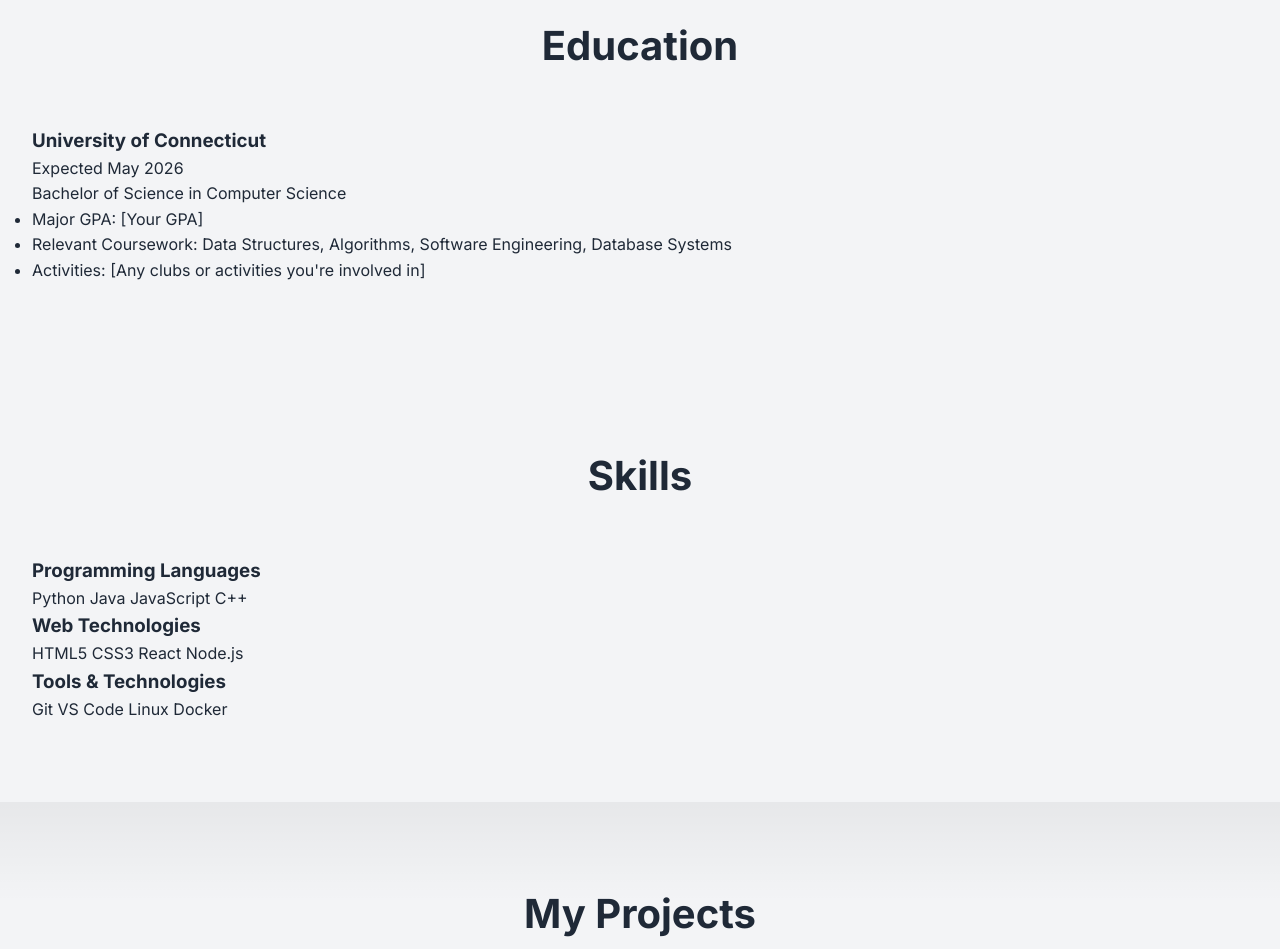
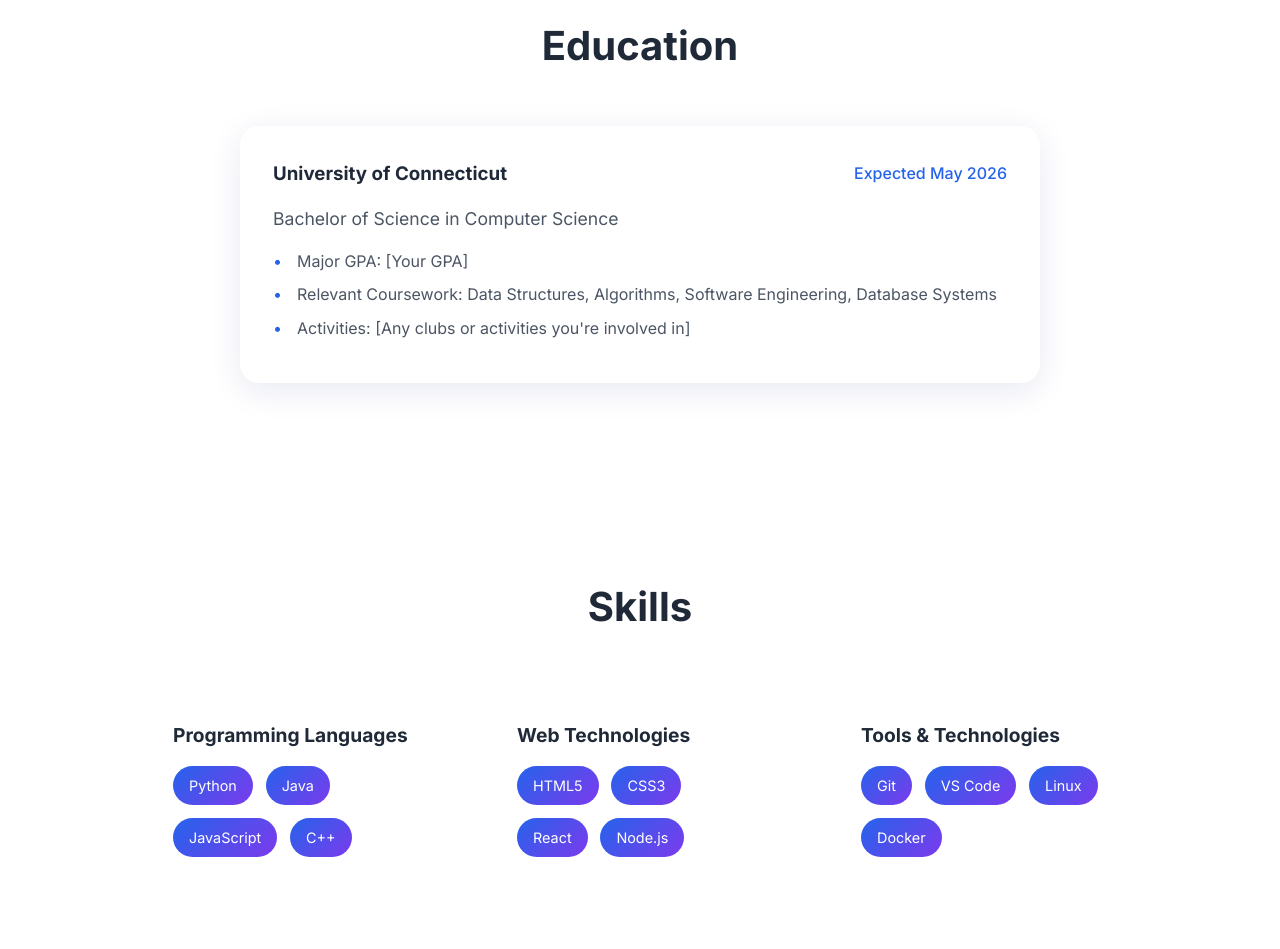
Before and after one commit to viktor676/Website, a plain HTML site: page index.html in a window 1280 px wide. Shown: the part 1340-2289 px from the top of the page. Drawn offline with Linux system fonts and the light colour scheme; a script that the page names is missing.

Commit message:
Implement dark theme and theme toggle styles
Added dark theme variables and styles for theme toggle.

```diff
--- a/css/style.css
+++ b/css/style.css
@@ -6,21 +6,41 @@
 }
 
 :root {
+    /* Light theme */
     --primary: #2563eb;
     --secondary: #7c3aed;
-    --dark: #1f2937;
-    --light: #f3f4f6;
+    --background: #ffffff;
+    --surface: #f3f4f6;
+    --text: #1f2937;
+    --text-secondary: #4b5563;
     --glass: rgba(255, 255, 255, 0.1);
+    --card-bg: rgba(255, 255, 255, 0.7);
+    --card-border: rgba(255, 255, 255, 0.18);
+    --nav-bg: rgba(255, 255, 255, 0.8);
+}
+
+[data-theme="dark"] {
+    --primary: #60a5fa;
+    --secondary: #a78bfa;
+    --background: #111827;
+    --surface: #1f2937;
+    --text: #f3f4f6;
+    --text-secondary: #d1d5db;
+    --glass: rgba(0, 0, 0, 0.1);
+    --card-bg: rgba(31, 41, 55, 0.7);
+    --card-border: rgba(255, 255, 255, 0.1);
+    --nav-bg: rgba(17, 24, 39, 0.8);
 }
 
 body {
     font-family: 'Inter', -apple-system, BlinkMacSystemFont, 'Segoe UI', Roboto, Oxygen, Ubuntu, Cantarell, sans-serif;
     line-height: 1.6;
-    color: var(--dark);
-    background-color: var(--light);
+    color: var(--text);
+    background-color: var(--background);
     overflow-x: hidden;
     opacity: 0;
     animation: fadeIn 0.5s ease-in forwards;
+    transition: background-color 0.3s ease, color 0.3s ease;
 }
 
 /* Scrollbar styling */
@@ -361,6 +381,156 @@ section h2 {
     box-shadow: 0 5px 15px rgba(0, 0, 0, 0.2);
 }
 
+/* Theme Toggle */
+.theme-toggle {
+    position: fixed;
+    top: 1rem;
+    right: 1rem;
+    width: 40px;
+    height: 40px;
+    border-radius: 50%;
+    border: none;
+    background: var(--surface);
+    color: var(--text);
+    cursor: pointer;
+    display: flex;
+    align-items: center;
+    justify-content: center;
+    transition: all 0.3s ease;
+    z-index: 1001;
+    box-shadow: 0 2px 10px rgba(0, 0, 0, 0.1);
+}
+
+.theme-toggle:hover {
+    transform: scale(1.1);
+}
+
+.theme-toggle svg {
+    width: 20px;
+    height: 20px;
+    stroke-width: 2px;
+}
+
+.sun-icon {
+    display: none;
+}
+
+[data-theme="dark"] .sun-icon {
+    display: block;
+}
+
+[data-theme="dark"] .moon-icon {
+    display: none;
+}
+
+/* Education Section */
+.education-content {
+    max-width: 800px;
+    margin: 0 auto;
+}
+
+.education-card {
+    background: var(--card-bg);
+    backdrop-filter: blur(8px);
+    -webkit-backdrop-filter: blur(8px);
+    border-radius: 20px;
+    padding: 2rem;
+    margin-bottom: 2rem;
+    border: 1px solid var(--card-border);
+    box-shadow: 0 8px 32px rgba(31, 38, 135, 0.1);
+    transition: all 0.3s ease;
+}
+
+.education-card:hover {
+    transform: translateY(-5px);
+}
+
+.education-header {
+    display: flex;
+    justify-content: space-between;
+    align-items: center;
+    margin-bottom: 1rem;
+}
+
+.education-date {
+    color: var(--primary);
+    font-weight: 500;
+}
+
+.education-degree {
+    font-size: 1.1rem;
+    color: var(--text-secondary);
+    margin-bottom: 1rem;
+}
+
+.education-details {
+    list-style-type: none;
+    padding-left: 0;
+}
+
+.education-details li {
+    margin-bottom: 0.5rem;
+    color: var(--text-secondary);
+    position: relative;
+    padding-left: 1.5rem;
+}
+
+.education-details li::before {
+    content: '•';
+    color: var(--primary);
+    position: absolute;
+    left: 0;
+}
+
+/* Skills Section */
+.skills-content {
+    max-width: 1000px;
+    margin: 0 auto;
+    display: grid;
+    grid-template-columns: repeat(auto-fit, minmax(300px, 1fr));
+    gap: 2rem;
+}
+
+.skills-category {
+    background: var(--card-bg);
+    backdrop-filter: blur(8px);
+    -webkit-backdrop-filter: blur(8px);
+    border-radius: 20px;
+    padding: 2rem;
+    border: 1px solid var(--card-border);
+    transition: all 0.3s ease;
+}
+
+.skills-category:hover {
+    transform: translateY(-5px);
+}
+
+.skills-category h3 {
+    color: var(--text);
+    margin-bottom: 1rem;
+    font-size: 1.2rem;
+}
+
+.skill-tags {
+    display: flex;
+    flex-wrap: wrap;
+    gap: 0.8rem;
+}
+
+.skill-tag {
+    background: linear-gradient(135deg, var(--primary), var(--secondary));
+    color: white;
+    padding: 0.5rem 1rem;
+    border-radius: 50px;
+    font-size: 0.9rem;
+    transition: all 0.3s ease;
+}
+
+.skill-tag:hover {
+    transform: scale(1.05);
+    box-shadow: 0 4px 12px rgba(0, 0, 0, 0.1);
+}
+
 /* Footer */
 footer {
     background-color: var(--dark);
```
